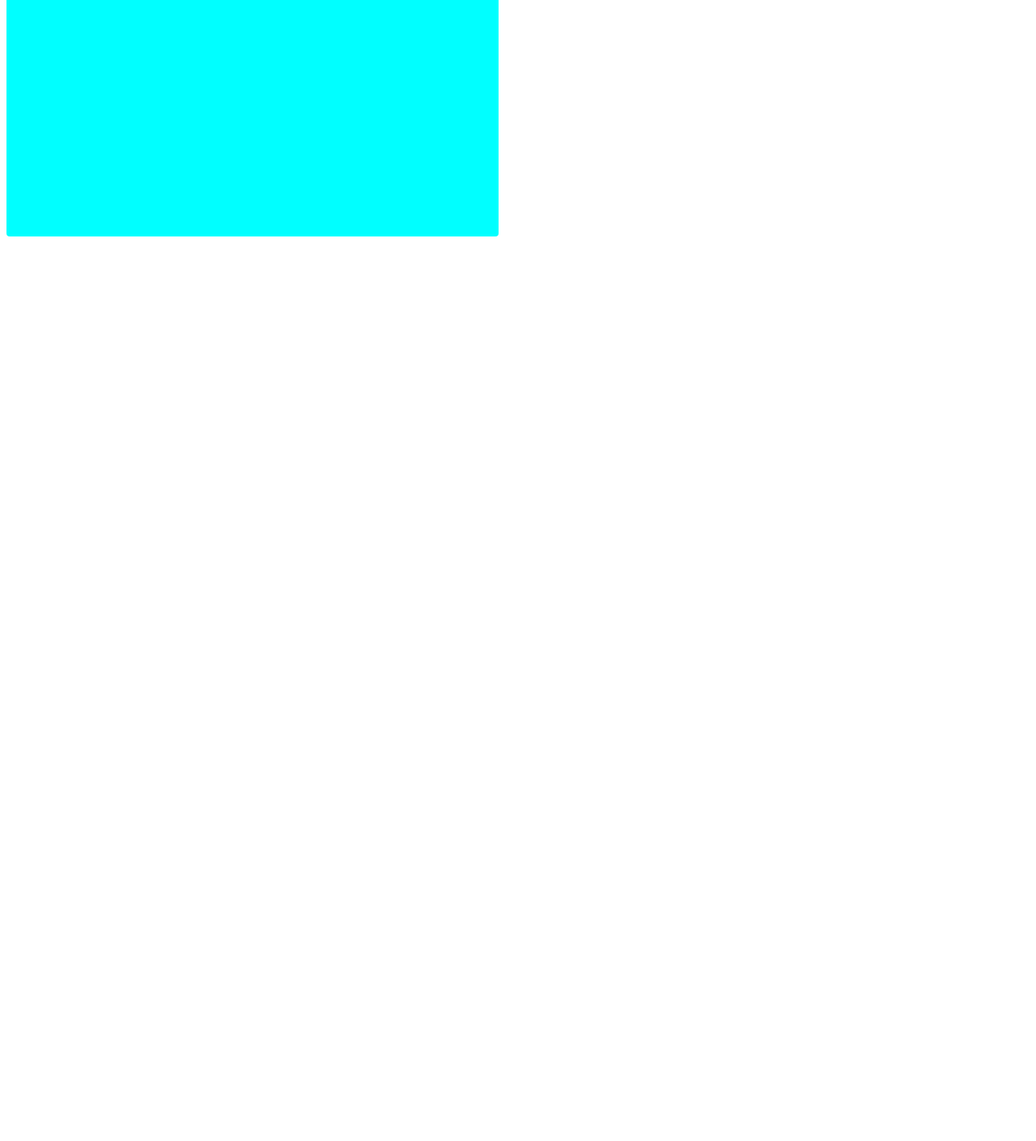
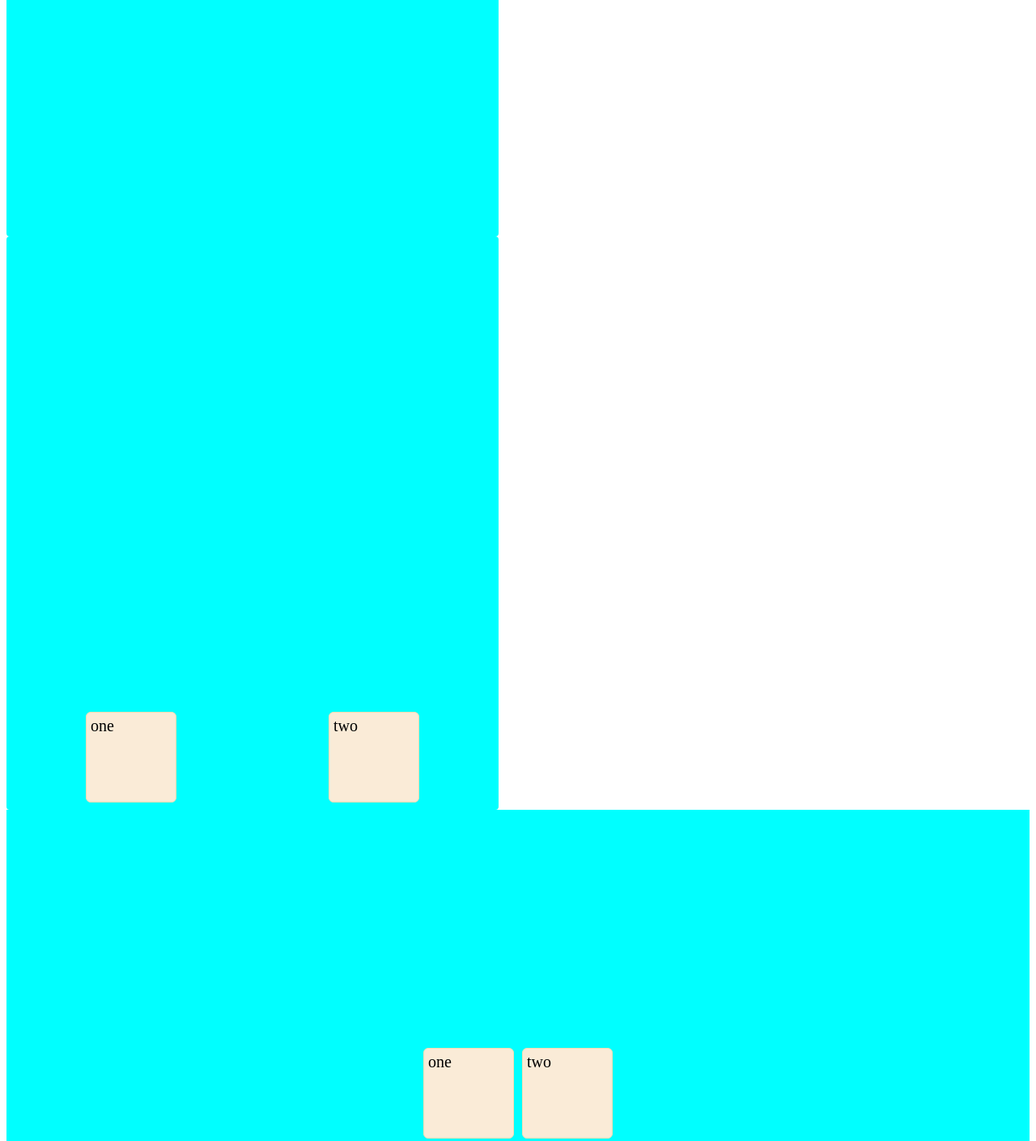
Before and after one commit to Mansi-Tanpure089/css34, a plain HTML site: page index.html in a window 1280 px wide. Shown: the part 5502-6911 px from the top of the page at 81% size. Before the commit the page ends 5802 px from the top, so only its background shows below. Drawn offline with Linux system fonts and the light colour scheme.

Commit message:
multiple it added

```diff
--- a/index.html
+++ b/index.html
@@ -176,6 +176,99 @@
             flex-direction:row;
             justify-content:space-evenly;
         }
+        .item{
+            background-color: antiquewhite;
+            height:100px;
+            width:100px;
+            margin:5px;
+            font-size:20px;
+            padding:5px;
+            border-radius:6px;
+            border:solid 1px wheat;
+        }
+        .condition9{
+            background-color:aqua;
+            display:flex;
+            flex-direction:row;
+            justify-content:space-around;
+        }
+        .item{
+            background-color: antiquewhite;
+            height:100px;
+            width:100px;
+            margin:5px;
+            font-size:20px;
+            padding:5px;
+            border-radius:6px;
+            border:solid 1px wheat;
+        }
+        .condition8{
+            height:700px;
+            width:600px;
+            background-color:aqua;
+            display:flex;
+            flex-direction:row;
+            align-items:start;
+        }
+        .item{
+            background-color: antiquewhite;
+            height:100px;
+            width:100px;
+            margin:5px;
+            font-size:20px;
+            padding:5px;
+            border-radius:6px;
+            border:solid 1px wheat;
+        }
+        .condition9{
+            height:700px;
+            width:600px;
+            background-color:aqua;
+            padding:4px;
+            border-radius:4px;
+            display:flex;
+            flex-direction:row;
+            align-items:end;
+        }
+        .item{
+            background-color: antiquewhite;
+            height:100px;
+            width:100px;
+            margin:5px;
+            font-size:20px;
+            padding:5px;
+            border-radius:6px;
+            border:solid 1px wheat;
+        }
+        .condition10{
+            height:700px;
+             background-color:aqua;
+            display:flex;
+            flex-direction:row;
+            align-items:center;
+            justify-content:center;
+        }
+        .item{
+            background-color: antiquewhite;
+            height:100px;
+            width:100px;
+            margin:5px;
+            font-size:20px;
+            padding:5px;
+            border-radius:6px;
+            border:solid 1px wheat;
+        }
+        .condition11{
+            height:700px;
+            width:600px;
+            background-color:aqua;
+            padding:4px;
+            border-radius:4px;
+            display:flex;
+            flex-wrap:wrap;
+
+        }
+
     </style>
 </head>
 <body>
@@ -215,5 +308,17 @@
         <div class="item">one</div>
         <div class="item">two</div>
     </div>
+    <div class="condition9">
+        <div class="item">one</div>
+        <div class="item">two</div>
+    </div>
+    <div class="condition10">
+        <div class="item">one</div>
+        <div class="item">two</div>
+    </div>
+    <div class="condition11">
+        <div class="item">one</div>
+        <div class="item">two</div>
+    </div>
 </body>
 </html>
```
